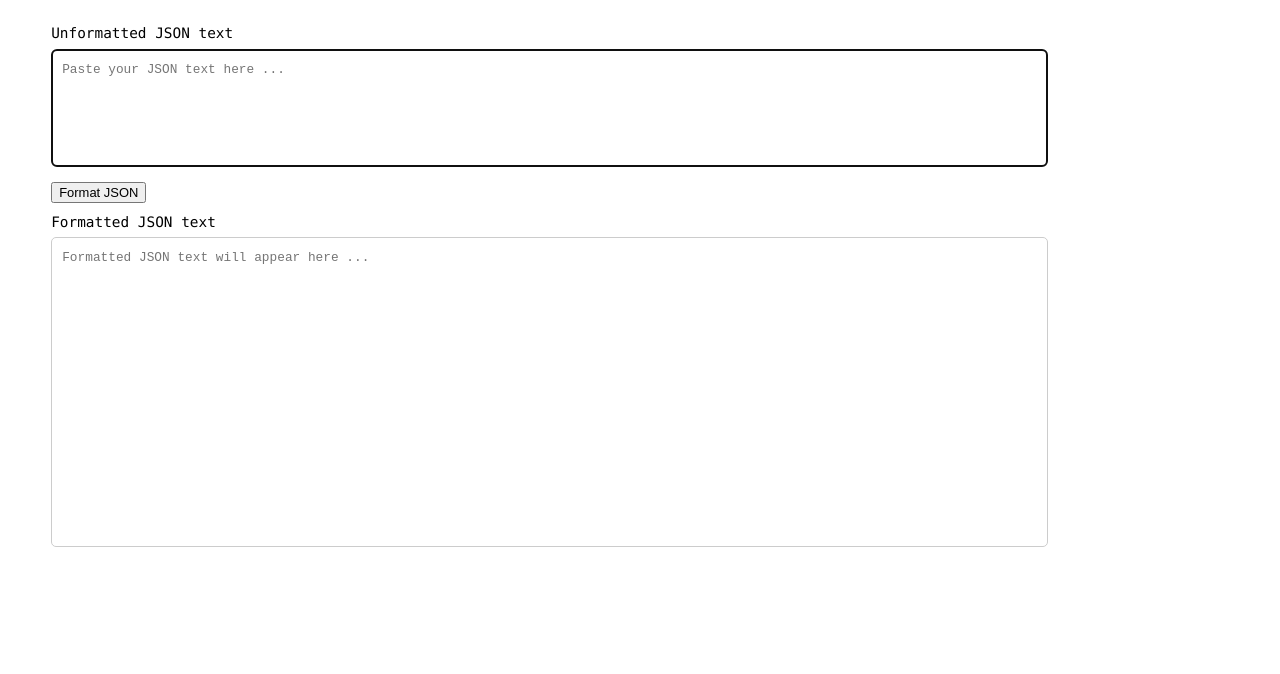
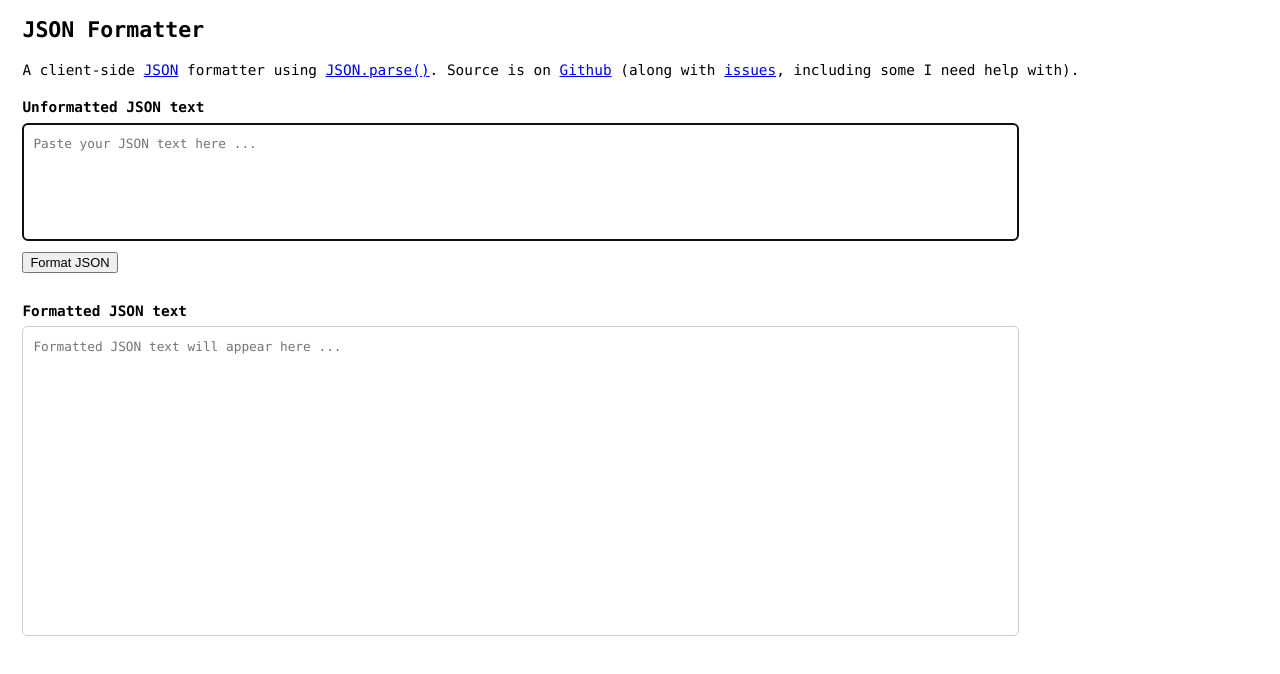
Before and after one commit to srikanthmanda/json-formatter, a plain HTML site: page index.html in a window 1280 px wide. Drawn offline with Linux system fonts and the light colour scheme.

Commit message:
HTML, CSS & ReadMe changes, besides a code smell

```diff
--- a/format_json.js
+++ b/format_json.js
@@ -27,7 +27,7 @@ function formatObject (jsonObject, indents = 1) {
     }
     objectString = objectString + '\n' + indent.repeat(indents - 1) + '}';
     return objectString;
-};
+}
 
 function formatArray (jsonArray, indents = 1) {
     let arrayString = '[';
--- a/index.html
+++ b/index.html
@@ -2,11 +2,19 @@
 <html lang="en">
 <head>
 	<meta charset="UTF-8">
-    <title>Format JSON</title>
+	<title>JSON Formatter</title>
+	<meta name="author" content="Srikanth Manda">
+	<meta name="description" content="A client-side JSON formatter that relies on JSON.parse() function.">
 	<link rel="stylesheet" type="text/css" href="web.css" />
 	<script type="module" src="index.js"></script>
 </head>
 <body>
+	<h2>JSON Formatter</h2>
+	<div id="about">
+		<p>
+		A client-side <a href="https://json.org">JSON</a> formatter using <a href="https://developer.mozilla.org/en-US/docs/Web/JavaScript/Reference/Global_Objects/JSON/parse">JSON.parse()</a>. Source is on <a href="https://github.com/srikanthmanda/json-formatter">Github</a> (along with <a href="https://github.com/srikanthmanda/json-formatter/issues">issues</a>, including some I need help with).
+		</p>
+	</div>
 	<div id="input">
 		<label for="json_text">Unformatted JSON text</label>
 		<textarea class="codebox" id="json_text" name="json_text" required autofocus rows=5 cols="120" placeholder= "Paste your JSON text here ..."></textarea>
@@ -14,6 +22,7 @@
 	<div id="controls">
 		<button type="button" id="format_json">Format JSON</button>
 	</div>
+	<br>
 	<div id="output">
 		<label for="formatted_json_text">Formatted JSON text</label>
 		<textarea class="codebox" id="formatted_json_text" name="formatted_json_text" readonly rows=15 cols="120" placeholder= "Formatted JSON text will appear here ..."></textarea>
--- a/web.css
+++ b/web.css
@@ -3,14 +3,14 @@ body {
 	font-size: 0.9em;
 	font-family: "Consolas", "Verdana";
 	line-height: 1.6em;
-	max-width: 80em;
-	padding: 1em 3em 1em 3em;
+	max-width: 120em;
+	padding: 0em 1em;
 }
 
 button {
 	font-size: 0.9em;
-    margin-top: 0.5rem;
-    margin-bottom: 0.5rem;
+	margin-top: 0.25rem;
+	margin-bottom: 0.25rem;
 }
 
 textarea {
@@ -24,10 +24,15 @@ textarea {
 
 label {
 	display: block;
+	font-weight: bold;
 	margin-bottom: 0.2rem;
+}
+
+pre {
+	display: inline;
 }
 
 .codebox {
 	font-size: .8rem;
-    font-family: "Courier New";
+	font-family: "Lucida Console", "Courier New";
 }
```
Also changed, not shown: README.md. Lines whose indentation alone changed are shown as unchanged.
